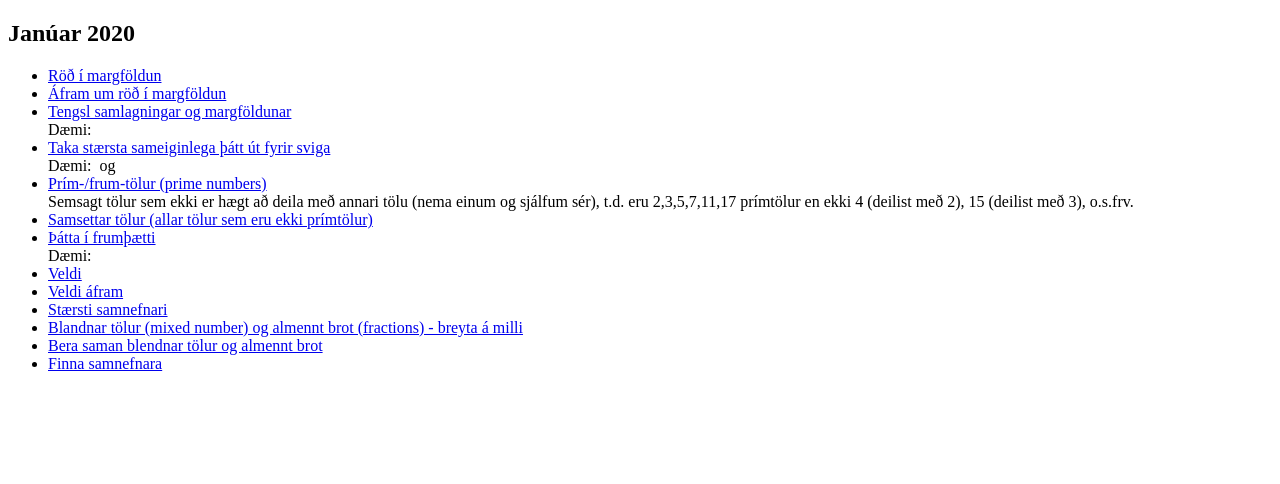
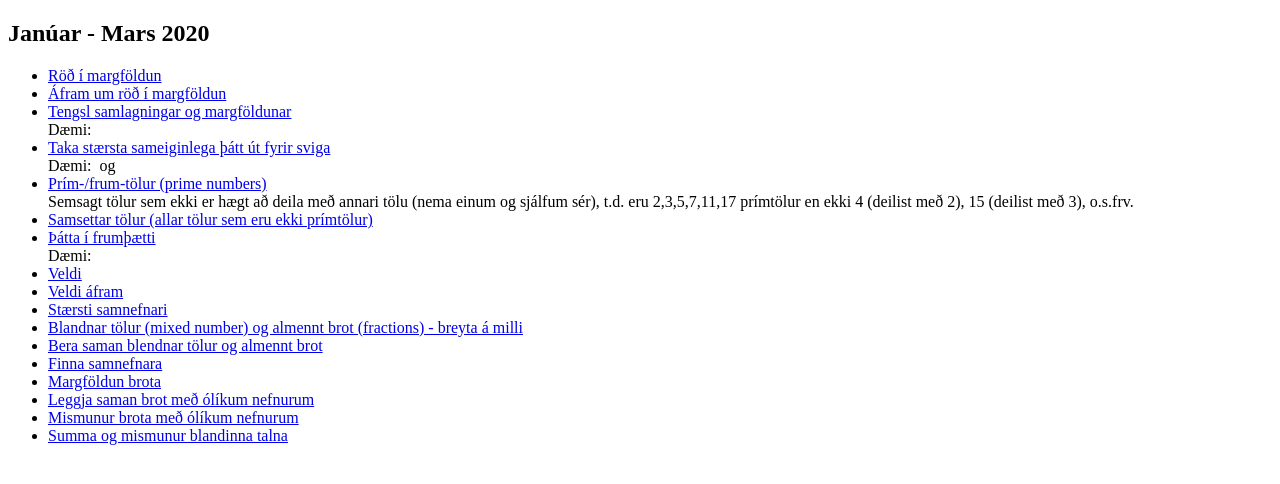
Before and after one commit to sindribaldur/sindribaldur.github.io, a plain HTML site: page temp/aefingar_johann.html in a window 1280 px wide. Drawn offline with Linux system fonts and the light colour scheme.

Commit message:
fleiri dæmi í sama þema

```diff
--- a/temp/aefingar_johann.html
+++ b/temp/aefingar_johann.html
@@ -6,7 +6,7 @@
 </head>
 <body>
 
-<h2>Janúar 2020</h2>
+<h2>Janúar - Mars 2020</h2>
 <ul>
   <li><a href="https://www.khanacademy.org/math/pre-algebra/pre-algebra-arith-prop/pre-algebra-arithmetic-properties/e/commutative-property-of-multiplication">Röð í margföldun</a> </li>
   <li><a href="https://www.khanacademy.org/math/pre-algebra/pre-algebra-arith-prop/pre-algebra-arithmetic-properties/e/associative-property-of-multiplication-">Áfram um röð í margföldun</a></li>
@@ -20,11 +20,15 @@
   <li><a href="https://www.khanacademy.org/math/pre-algebra/pre-algebra-factors-multiples/pre-algebra-greatest-common-divisor/e/greatest_common_divisor">Stærsti samnefnari</a></li>
   <li><a href="https://www.khanacademy.org/math/arithmetic/fraction-arithmetic/arith-review-mixed-number/e/converting_mixed_numbers_and_improper_fractions">Blandnar tölur (mixed number) og almennt brot (fractions) - breyta á milli</a></li>
   <li><a href="https://www.khanacademy.org/math/arithmetic/fraction-arithmetic/arith-review-mixed-number/e/comparing_improper_fractions_and_mixed_numbers">Bera saman blendnar tölur og almennt brot</a></li>
-  <li><a href = "https://www.khanacademy.org/math/arithmetic/fraction-arithmetic/arith-review-common-denominators/e/common-denominators">Finna samnefnara
+  <li><a href="https://www.khanacademy.org/math/arithmetic/fraction-arithmetic/arith-review-common-denominators/e/common-denominators">Finna samnefnara
   </a></li>
+  <li><a href="https://www.khanacademy.org/math/arithmetic/fraction-arithmetic/arith-review-multiply-fractions/e/multiplying_fractions_0.5">Margföldun brota</a></li>
+  <li><a href="https://www.khanacademy.org/math/arithmetic/fraction-arithmetic/arith-review-add-sub-fractions/e/adding_fractions">Leggja saman brot með ólíkum nefnurum</a></li>
+  <li><a href="https://www.khanacademy.org/math/arithmetic/fraction-arithmetic/arith-review-add-sub-fractions/e/subtracting_fractions">Mismunur brota með ólíkum nefnurum</a></li>
+  <li><a href="https://www.khanacademy.org/math/arithmetic/fraction-arithmetic/arith-review-add-sub-mix-num-w-unlike-den/e/adding_subtracting_mixed_numbers_1">Summa og mismunur blandinna talna</a></li>
+</ul>
 
 
-</ul>
 
 </body>
 </html>
```
